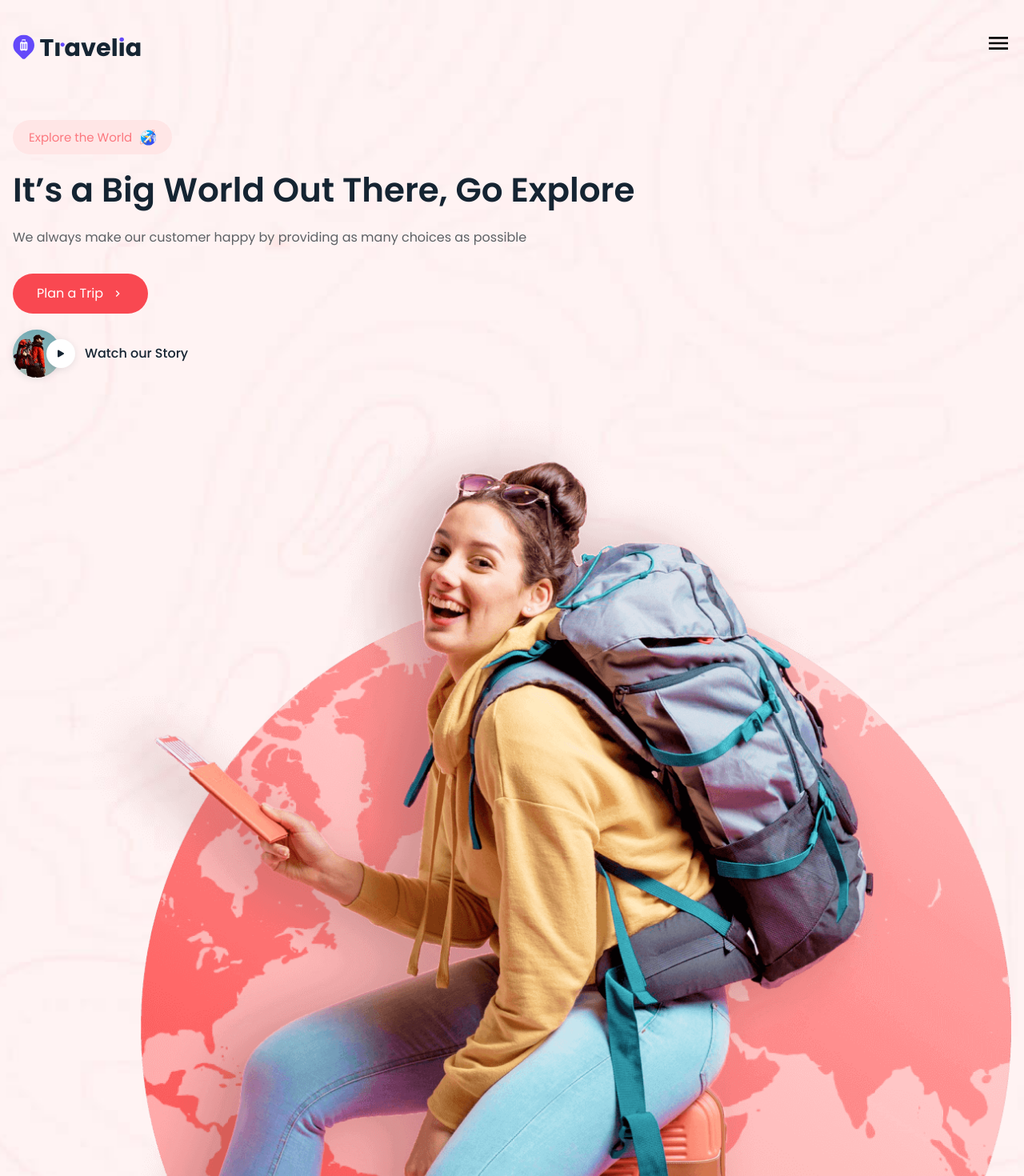
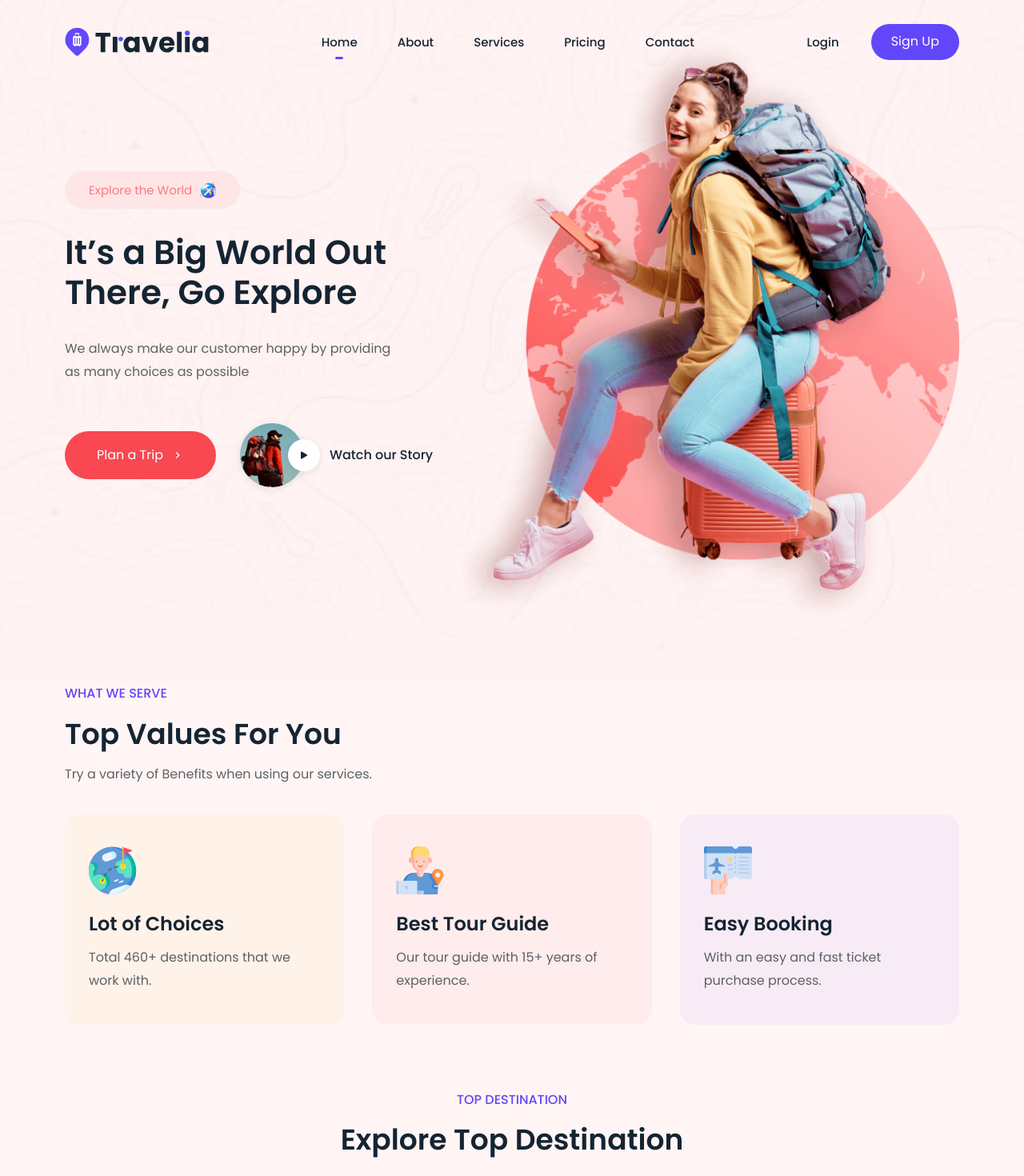
Before and after one commit to programmerof/travelia, a React (Create React App) app: page / in a window 1280 px wide. Shown: the top 1470 px of the page at 80% size. Built offline with nearby package versions, Linux system fonts and the light colour scheme.

Commit message:
fix responsive

```diff
--- a/src/components/CTA/CTA.scss
+++ b/src/components/CTA/CTA.scss
@@ -6,11 +6,24 @@
     padding: 60px 20px;
     text-align: center;
     border-radius: $radius-30;
+
+    @include desktop {
+      padding: 80px 60px;
+    }
+
+    @include desktop-lg {
+      padding-block: 120px;
+    }
   }
 
   .section-title {
     margin-block: 0 20px;
     font-size: 3.3rem;
+
+    @include desktop-md {
+      max-width: 25ch;
+      margin-inline: auto;
+    }
 
     .img {
       display: inline-block;
@@ -20,5 +33,9 @@
   .btn {
     margin-inline: auto;
     margin-block-start: 20px;
+
+    @include desktop {
+      margin-block-start: 30px;
+    }
   }
 }
--- a/src/components/Destination/Destination.scss
+++ b/src/components/Destination/Destination.scss
@@ -3,11 +3,31 @@
 .destination {
   .section-title {
     margin-block-end: 40px;
+
+    @include desktop {
+      margin-block-end: 65px;
+    }
   }
 
   &-list {
     display: grid;
     gap: 30px;
+
+    @include tablet {
+      grid-template-columns: 1fr 1fr;
+    }
+
+    @include desktop {
+      gap: 50px 35px;
+    }
+
+    @include desktop-md {
+      grid-template-columns: repeat(3, 1fr);
+    }
+
+    @include desktop-xl {
+      gap: 50px;
+    }
   }
 
   &-card {
@@ -33,11 +53,24 @@
       line-height: 1.45;
       padding: 5px 15px;
       border-radius: $radius-pill;
+
+      @include desktop-lg {
+        font-size: 2rem;
+        padding: 8px 20px;
+      }
     }
 
     .card-title {
       margin-block: 15px 5px;
       transition: $transition-1;
+
+      @include desktop {
+        margin-block-start: 25px;
+      }
+
+      @include desktop-lg {
+        margin-block: 30px 10px;
+      }
 
       &:is(:hover, :focus-visible) {
         color: $text-majorelle-blue;
@@ -52,6 +85,10 @@
     .card-rating {
       margin-block-start: 10px;
       gap: 10px;
+
+      @include desktop-lg {
+        margin-block-start: 15px;
+      }
 
       .span {
         background-color: $bg-sunglow-alpha-10;
@@ -69,5 +106,9 @@
   .btn {
     margin-inline: auto;
     margin-block-start: 40px;
+
+    @include desktop {
+      margin-block-start: 60px;
+    }
   }
 }
--- a/src/components/Experience/Experience.scss
+++ b/src/components/Experience/Experience.scss
@@ -4,22 +4,63 @@
   .container {
     display: grid;
     gap: 50px;
+
+    @include desktop-md {
+      grid-template-columns: 1fr 1fr;
+      align-items: center;
+      gap: 80px;
+    }
+  }
+
+  &-content {
+    @include desktop-md {
+      order: 1;
+    }
   }
 
   &-banner {
     position: relative;
+
+    @include desktop {
+      max-width: 550px;
+      margin-inline: auto;
+    }
 
     .experience-shape {
       position: absolute;
       top: 50%;
       left: -10px;
       width: 25%;
-        filter: drop-shadow($shadow-4)
+      filter: drop-shadow($shadow-4);
     }
   }
 
   .section-text {
     margin-block-end: 20px;
+
+    @include desktop {
+      max-width: 600px;
+    }
+
+    @include desktop-lg {
+      margin-block: 30px 40px;
+    }
+  }
+
+  &-list {
+    @include desktop {
+      display: flex;
+      align-items: center;
+      gap: 30px;
+    }
+
+    @include desktop-md {
+      flex-wrap: wrap;
+    }
+
+    @include desktop-lg {
+      gap: 50px;
+    }
   }
 
   &-item {
@@ -28,10 +69,25 @@
     gap: 10px;
     margin-block-start: 15px;
 
+    @include desktop {
+      gap: 15px;
+    }
+
+    @include desktop-md {
+      margin-block-start: 0;
+      flex-direction: column;
+      gap: 0;
+      align-items: flex-start;
+    }
+
     .item-title {
       color: $text-majorelle-blue;
       font-size: 3.6rem;
       font-weight: $weight-bold;
+
+      @include desktop {
+        font-size: 4rem;
       }
     }
   }
+}
--- a/src/components/Footer/Footer.scss
+++ b/src/components/Footer/Footer.scss
@@ -5,6 +5,19 @@ footer {
     display: grid;
     gap: 40px;
     padding-block: 60px;
+
+    @include desktop {
+      grid-template-columns: 1fr 1fr;
+    }
+
+    @include desktop-lg {
+      grid-template-columns: 1fr 0.5fr 0.6fr 0.6fr 1fr;
+      gap: 60px;
+    }
+
+    @include desktop-xl {
+      padding-block-end: 80px;
+    }
 
     .footer-brand {
       .logo {
@@ -14,6 +27,10 @@ footer {
       }
       .footer-text {
         margin-block: 20px;
+
+        @include desktop-lg {
+          margin-block: 35px 30px;
+        }
       }
 
       .social-list {
@@ -42,6 +59,10 @@ footer {
       font-size: $fontSize-5;
       font-weight: $weight-semiBold;
       margin-block-end: 15px;
+
+      @include desktop-lg {
+        margin-block-end: 25px;
+      }
     }
 
     .footer-link {
@@ -99,8 +120,18 @@ footer {
     padding-block: 30px;
     border-block-start: 1px solid $border-gainsboro;
 
+    @include desktop {
+      display: flex;
+      justify-content: space-between;
+      align-items: center;
+    }
+
     .copyright {
       margin-block-end: 20px;
+
+      @include desktop {
+        margin-block-end: 0;
+      }
 
       &-link {
         display: inline-block;
@@ -113,4 +144,17 @@ footer {
       text-decoration: underline;
     }
   }
+
+  @include tablet {
+    .footer-bottom-list {
+      display: flex;
+      gap: 30px;
+    }
+  }
+
+  @include desktop-lg {
+    .footer-bottom-list {
+      gap: 40px;
+    }
+  }
 }
--- a/src/components/Gallery/Gallery.scss
+++ b/src/components/Gallery/Gallery.scss
@@ -3,14 +3,44 @@
 .gallery {
   .section-title {
     margin-block-end: 40px;
+
+    @include desktop {
+      margin-block-end: 65px;
+    }
   }
 
   &-list {
     display: grid;
     gap: 15px;
 
+    @include desktop {
+      grid-template-columns: 1fr 1fr;
+      gap: 25px;
+
+      .gallery-item:nth-child(n + 3) {
+        grid-column: 1 / 3;
+      }
+    }
+    @include desktop-md {
+      grid-template-columns: repeat(6, 1fr);
+
+      .gallery-item:nth-child(3) {
+        grid-column: 3 / 5;
+        grid-row: 1 / 3;
+      }
+      .gallery-item:nth-child(n + 4) {
+        grid-column: span 2;
+      }
+    }
+
     .item-banner {
       border-radius: $radius-30;
+
+      @include desktop-md {
+        aspect-ratio: unset;
+        width: 100%;
+        height: 100%;
+      }
     }
   }
 }
--- a/src/components/Header/Header.scss
+++ b/src/components/Header/Header.scss
@@ -13,6 +13,10 @@
     background-color: $bg-white;
     box-shadow: $shadow-1;
     animation: slideIn 500ms ease forwards;
+
+    @include desktop-md {
+      padding-block: 15px;
+    }
   }
 
   .container {
@@ -39,6 +43,10 @@
   .logo {
     img {
       width: 160px;
+
+      @include desktop-lg {
+        width: 180px;
+      }
     }
   }
   .nav-toggle-btn {
@@ -75,6 +83,21 @@
     .navbar-list {
       margin-block-start: 50px;
 
+      @include desktop-md {
+        margin-block-start: 0;
+        display: flex;
+        gap: 30px;
+        margin-inline: auto;
+      }
+
+      @include desktop-lg {
+        gap: 50px;
+      }
+
+      @include desktop-xl {
+        gap: 70px;
+      }
+
       .navbar-link {
         position: relative;
         color: $text-gunmetal;
@@ -95,10 +118,23 @@
           border-radius: 5px;
           opacity: 0;
           transition: $transition-1;
+
+          @include desktop-md {
+            width: 10px;
+            height: 3px;
+            top: auto;
+            bottom: 0;
+            left: 50%;
+            transform: translateX(-50%);
+          }
         }
 
         &:is(:hover, :focus-visible, .active) {
           transform: translateX(10px);
+
+          @include desktop-md {
+            transform: unset;
+          }
         }
 
         &:is(:hover, :focus-visible, .active)::before {
@@ -114,6 +150,16 @@
       justify-content: space-around;
       align-items: center;
 
+      @include desktop-md {
+        border: none;
+        padding-block-start: 0;
+        gap: 30px;
+      }
+
+      @include desktop-lg {
+        gap: 40px;
+      }
+
       .login-btn {
         color: $text-gunmetal;
         font-size: $fontSize-7;
@@ -124,6 +170,34 @@
           opacity: 0.8;
         }
       }
+
+      .btn-primary {
+        @include desktop-md {
+          height: 45px;
+          padding-inline: 25px;
+        }
+      }
+    }
+
+    @include tablet {
+      padding-inline: 40px;
+      padding-block-start: 40px;
+    }
+  }
+
+  @include desktop-md {
+    .nav-toggle-btn,
+    .navbar-top,
+    .overlay {
+      display: none !important;
+    }
+
+    .navbar,
+    .navbar.active {
+      all: unset;
+      display: flex;
+      align-items: center;
+      flex-grow: 1;
     }
   }
 }
--- a/src/components/Hero/Hero.scss
+++ b/src/components/Hero/Hero.scss
@@ -3,9 +3,19 @@
 .hero {
   padding-block-start: 150px;
 
+  @include desktop {
+    padding-block-start: 50px;
+  }
+
   .container {
     display: grid;
     gap: 50px;
+
+    @include desktop-md {
+      grid-template-columns: 0.8fr 1fr;
+      gap: 0;
+      align-items: center;
+    }
 
     .hero-subtitle {
       background-color: $bg-misty-rose;
@@ -17,19 +27,39 @@
       max-width: max-content;
       padding: 8px 20px;
       border-radius: $radius-pill;
+
+      @include desktop {
+        $fontSize-7: 1.8rem;
+        padding: 10px 30px;
+      }
     }
 
     .hero-title {
       margin-block: 20px;
+
+      @include desktop-lg {
+        margin-block: 30px;
+      }
     }
     .hero-text {
       margin-block-end: 30px;
+
+      @include tablet {
+        max-width: 42ch;
+      }
+
+      @include desktop-lg {
+        margin-block-end: 50px;
+      }
     }
     .btn-secondary {
       margin-block-end: 20px;
     }
 
     .wrapper {
+      @include desktop-md {
+        flex-wrap: wrap;
+      }
       .hero-btn {
         color: $text-gunmetal;
         font-weight: $weight-medium;
@@ -38,6 +68,10 @@
         gap: 30px;
         transition: $transition-1;
 
+        @include desktop {
+          gap: 32px;
+        }
+
         .btn-img {
           position: relative;
           width: 60px;
@@ -45,6 +79,11 @@
           background-color: $bg-gainsboro;
           border-radius: $radius-circle;
           box-shadow: $shadow-1;
+
+          @include desktop {
+            width: 80px;
+            height: 80px;
+          }
 
           .img-cover {
             border-radius: inherit;
@@ -59,12 +98,37 @@
             border-radius: $radius-circle;
             box-shadow: $shadow-1;
             box-sizing: content-box;
+
+            @include desktop {
+              padding: 12px;
+            }
           }
         }
         &:is(:hover, :focus-visible) {
           color: $text-majorelle-blue;
         }
       }
+
+      @include tablet {
+        display: flex;
+        align-items: center;
+        gap: 30px;
+
+        .btn {
+          margin-block-end: 0;
+        }
+      }
+    }
+  }
+
+  .hero-banner {
+    @include desktop {
+      max-width: 550px;
+      margin-inline: auto;
+    }
+
+    @include desktop-md {
+      max-width: unset;
     }
   }
 }
--- a/src/components/Loader/Loader.scss
+++ b/src/components/Loader/Loader.scss
@@ -31,6 +31,10 @@
 
     img {
       animation: bounce 800ms ease-in-out infinite alternate;
+
+      @include desktop {
+        width: 80px;
+      }
     }
   }
 }
--- a/src/components/Service/Service.scss
+++ b/src/components/Service/Service.scss
@@ -4,17 +4,43 @@
   .container {
     display: grid;
     gap: 25px;
+
+    @include tablet {
+      grid-template-columns: 1fr 1fr;
+      align-items: flex-start;
+    }
+
+    @include desktop {
+      gap: 35px;
+    }
+
+    @include desktop-lg {
+      grid-template-columns: repeat(3, 1fr);
+    }
+
+    @include desktop-xl {
+      grid-template-columns: 1fr repeat(3, 0.9fr);
+      gap: 50px;
+    }
   }
 
   .service-card {
     padding: 25px 20px;
     border-radius: $radius-20;
 
+    @include desktop {
+      padding: 40px 30px;
+    }
+
     &:nth-child(2) {
       background-color: $bg-chrome-yellow-alpha-5;
     }
     &:nth-child(3) {
       background-color: $bg-red-salsa-alpha-5;
+
+      @include desktop-xl {
+        margin-block-start: 80px;
+      }
     }
     &:nth-child(4) {
       background-color: $bg-majorelle-blue-alpha-5;
@@ -22,6 +48,31 @@
 
     .card-title {
       margin-block: 10px 5px;
+
+      @include desktop {
+        margin-block: 20px 10px;
+      }
+
+      @include desktop-md {
+        padding-inline-end: 85px;
+      }
+    }
+  }
+
+  .title-wrapper {
+    @include desktop-lg {
+      grid-column: span 3;
+    }
+
+    @include desktop-xl {
+      grid-column: auto;
+      padding-inline-end: 0;
+    }
+  }
+
+  @include desktop-xl {
+    .section-title {
+      margin-block-end: 20px;
     }
   }
 }
--- a/src/index.scss
+++ b/src/index.scss
@@ -73,6 +73,28 @@ body {
 
 .container {
   padding-inline: 16px;
+
+  @include tablet {
+    max-width: 540px;
+    width: 100%;
+    margin-inline: auto;
+  }
+
+  @include desktop {
+    max-width: 720px;
+  }
+
+  @include desktop-md {
+    max-width: 950px;
+  }
+
+  @include desktop-lg {
+    max-width: 1150px;
+  }
+
+  @include desktop-xl {
+    max-width: 1350px;
+  }
 }
 
 .btn {
@@ -86,6 +108,11 @@ body {
   gap: 10px;
   max-width: max-content;
   transition: $transition-1;
+
+  @include desktop {
+    height: 60px;
+    padding-inline: 40px;
+  }
 }
 
 .btn-primary {
@@ -160,3 +187,21 @@ body {
   background-color: $bg-gainsboro;
   overflow: hidden;
 }
+
+@include desktop {
+  :root {
+    $fontSize-1: 4.8rem;
+    $fontSize-2: 4rem;
+    $fontSize-3: 2.8rem;
+    $fontSize-4: 2.6rem;
+    $fontSize-5: 2.2rem;
+    $fontSize-6: 1.8rem;
+    $fontSize-7: 1.6rem;
+  }
+}
+
+@include desktop {
+  :is(.destination, .gallery) :is(.section-subtitle, .section-title) {
+    text-align: center;
+  }
+}
--- a/src/sass/_index.scss
+++ b/src/sass/_index.scss
@@ -1 +1,2 @@
-@forward './variables';
+@forward "./variables";
+@forward "./responsive";
--- /dev/null
+++ b/src/sass/_responsive.scss
@@ -0,0 +1,29 @@
+@mixin tablet {
+  @media (min-width: 575px) {
+    @content;
+  }
+}
+
+@mixin desktop {
+  @media (min-width: 768px) {
+    @content;
+  }
+}
+
+@mixin desktop-md {
+  @media (min-width: 992px) {
+    @content;
+  }
+}
+
+@mixin desktop-lg {
+  @media (min-width: 1200px) {
+    @content;
+  }
+}
+
+@mixin desktop-xl {
+  @media (min-width: 1400px) {
+    @content;
+  }
+}
```
Lines whose indentation alone changed are shown as unchanged.
